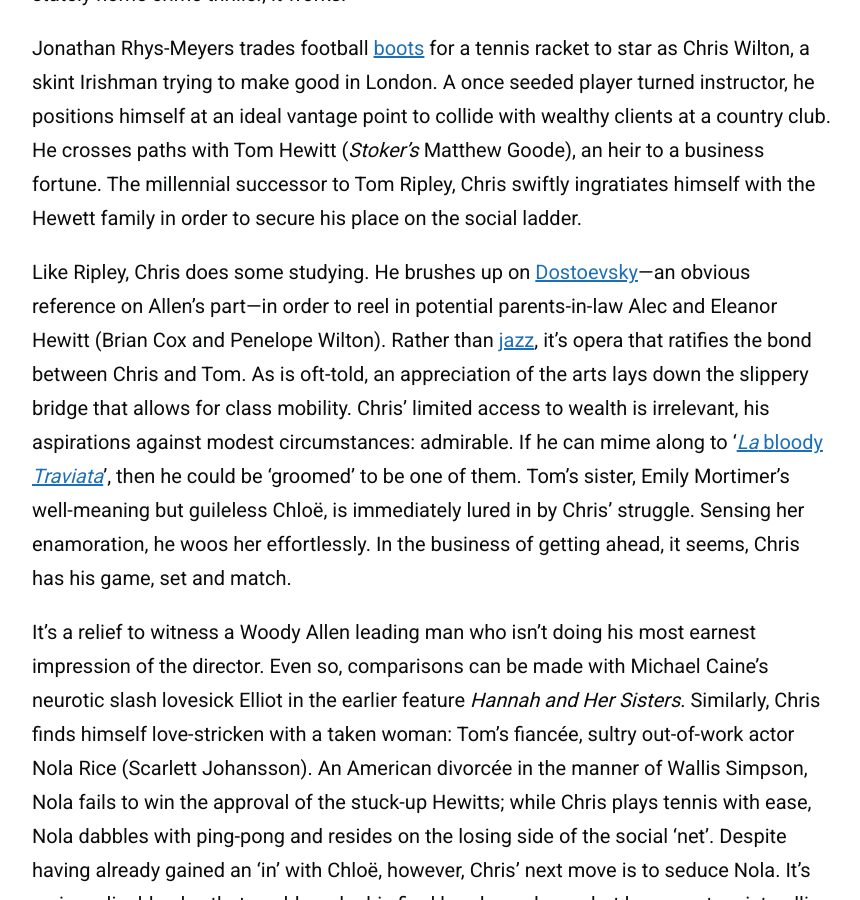
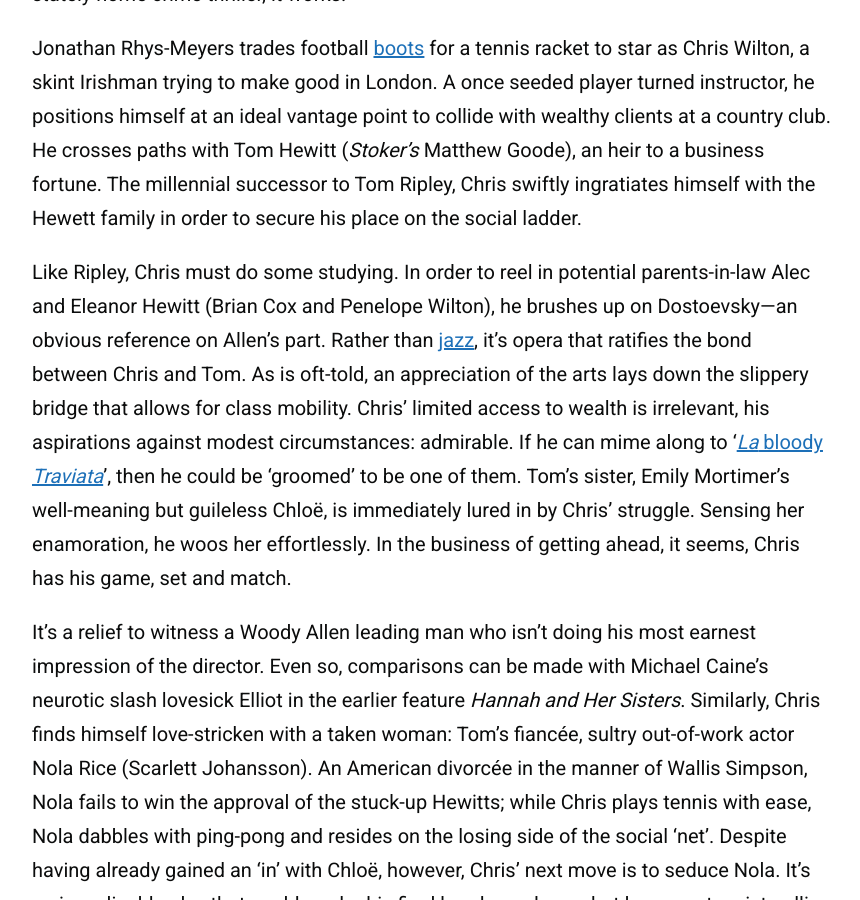
Before and after one commit to zoeurl/zoedowney.github.io, a Jekyll site: the page built from _posts/2024-02-22-match-point.md, in a window 1280 px wide and 900 px high, scrolled down 1805 px. Shown: the whole window, without its empty margins (208-1068 px from the left). Built offline with Jekyll 4.4.1, drawn with Linux system fonts in a browser that asks for light colours.

Commit message:
Update 2024-02-22-match-point.md

```diff
--- a/_posts/2024-02-22-match-point.md
+++ b/_posts/2024-02-22-match-point.md
@@ -17,7 +17,7 @@
 
 Jonathan Rhys-Meyers trades football [boots](https://en.wikipedia.org/wiki/Bend_It_Like_Beckham) for a tennis racket to star as Chris Wilton, a skint Irishman trying to make good in London. A once seeded player turned instructor, he positions himself at an ideal vantage point to collide with wealthy clients at a country club. He crosses paths with Tom Hewitt (_Stoker's_ Matthew Goode), an heir to a business fortune. The millennial successor to Tom Ripley, Chris swiftly ingratiates himself with the Hewett family in order to secure his place on the social ladder.
 
-Like Ripley, Chris does some studying. He brushes up on [Dostoevsky](https://en.wikipedia.org/wiki/Crime_and_Punishment)—an obvious reference on Allen's part—in order to reel in potential parents-in-law Alec and Eleanor Hewitt (Brian Cox and Penelope Wilton). Rather than [jazz](https://www.youtube.com/watch?v=mT-fOr29OfA&t=1s&ab_channel=TomasvdB), it’s opera that ratifies the bond between Chris and Tom. As is oft-told, an appreciation of the arts lays down the slippery bridge that allows for class mobility. Chris’ limited access to wealth is irrelevant, his aspirations against modest circumstances: admirable. If he can mime along to ‘[_La_ bloody _Traviata_](https://en.wikipedia.org/wiki/La_traviata)’, then he could be ‘groomed’ to be one of them. Tom’s sister, Emily Mortimer’s well-meaning but guileless Chloë, is immediately lured in by Chris’ struggle. Sensing her enamoration, he woos her effortlessly. In the business of getting ahead, it seems, Chris has his game, set and match.
+Like Ripley, Chris must do some studying. In order to reel in potential parents-in-law Alec and Eleanor Hewitt (Brian Cox and Penelope Wilton), he brushes up on Dostoevsky—an obvious reference on Allen's part. Rather than [jazz](https://www.youtube.com/watch?v=mT-fOr29OfA&t=1s&ab_channel=TomasvdB), it’s opera that ratifies the bond between Chris and Tom. As is oft-told, an appreciation of the arts lays down the slippery bridge that allows for class mobility. Chris’ limited access to wealth is irrelevant, his aspirations against modest circumstances: admirable. If he can mime along to ‘[_La_ bloody _Traviata_](https://en.wikipedia.org/wiki/La_traviata)’, then he could be ‘groomed’ to be one of them. Tom’s sister, Emily Mortimer’s well-meaning but guileless Chloë, is immediately lured in by Chris’ struggle. Sensing her enamoration, he woos her effortlessly. In the business of getting ahead, it seems, Chris has his game, set and match.
 
 It’s a relief to witness a Woody Allen leading man who isn’t doing his most earnest impression of the director. Even so, comparisons can be made with Michael Caine’s neurotic slash lovesick Elliot in the earlier feature _Hannah and Her Sisters_. Similarly, Chris finds himself love-stricken with a taken woman: Tom’s fiancée, sultry out-of-work actor Nola Rice (Scarlett Johansson). An American divorcée in the manner of Wallis Simpson, Nola fails to win the approval of the stuck-up Hewitts; while Chris plays tennis with ease, Nola dabbles with ping-pong and resides on the losing side of the social ‘net’. Despite having already gained an ‘in’ with Chloë, however, Chris’ next move is to seduce Nola. It’s an inexplicable play that could render his final hand overdrawn, but he cannot resist pulling another card from the deck.
 
```
